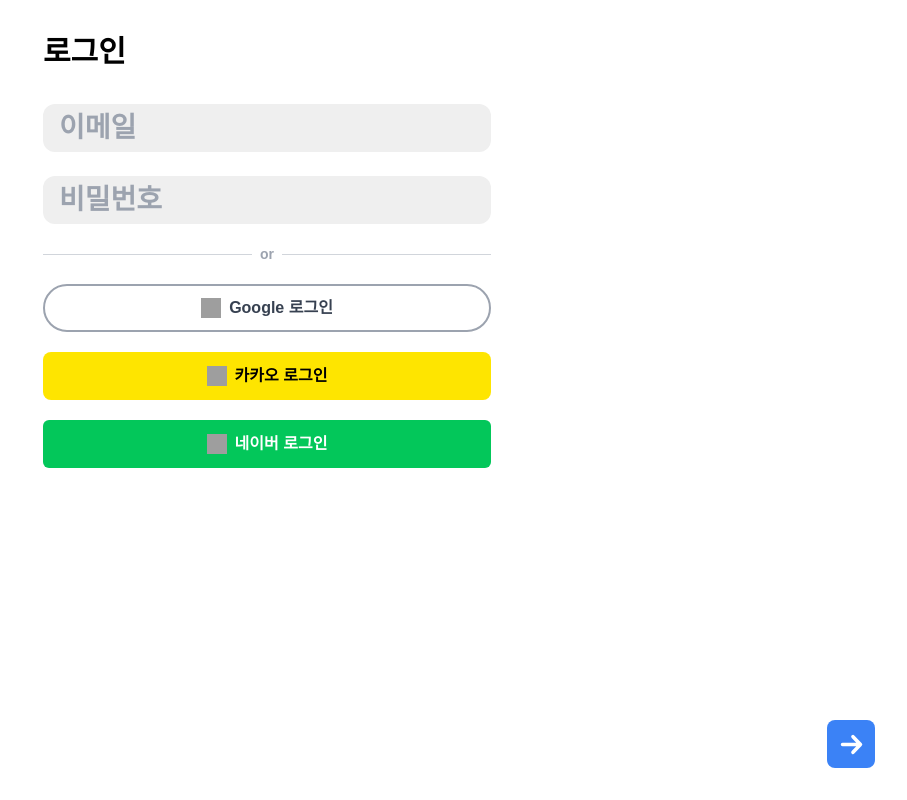
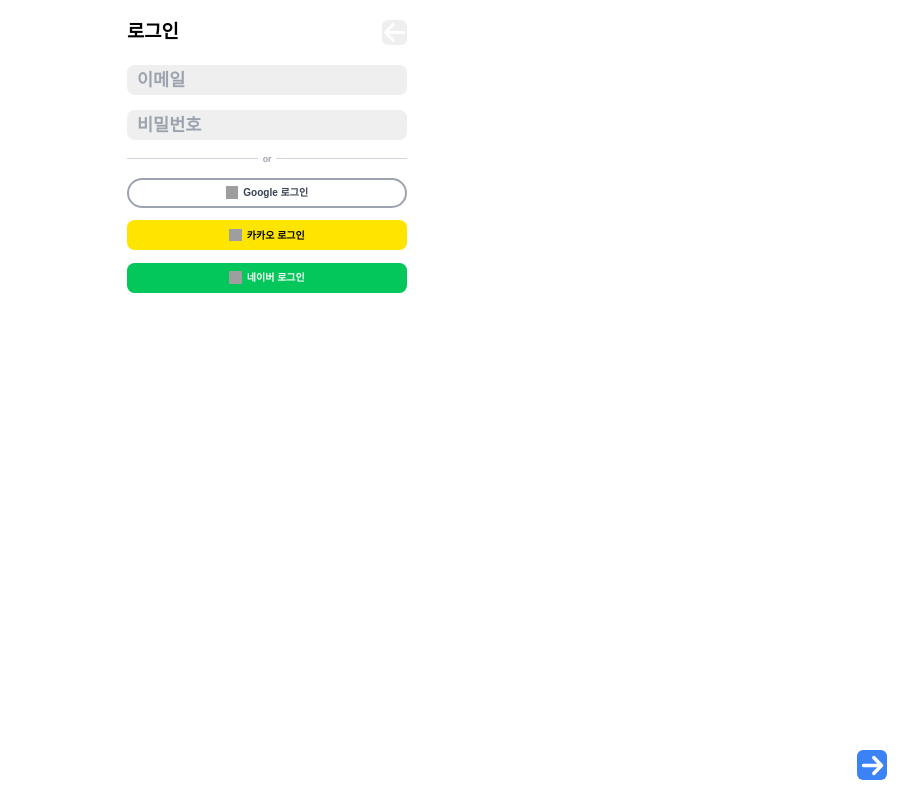
Before and after one commit to Meetup-Project/Meetup_front, a Next.js app: page /SignIn in a window 1280 px wide. Shown: the whole page, without its empty margins (373-1280 px from the left). Built offline with nearby package versions, Linux system fonts and the light colour scheme; grey boxes are pictures that could not be loaded.

Commit message:
feature/meeting 위에 부분 스타일은 완료가 됬는데 날짜캘린더 로직 구상중

```diff
--- a/app/globals.css
+++ b/app/globals.css
@@ -1,6 +1,10 @@
 @tailwind base;
 @tailwind components;
 @tailwind utilities;
+
+html{
+  font-size: 62.5%;
+}
 
 :root {
   --background: #ffffff;
--- a/app/pages/meeting.tsx
+++ b/app/pages/meeting.tsx
@@ -4,15 +4,29 @@
 
 
   return (
-    <div className='w-full h-screen flex flex-col items-center bg-white mx-auto p-4 sm:p-6 md:p-8' >
+    <div className='pt-[3.1rem] pl-[2.3rem] pr-[2.2rem] pb-[2.1rem] font-[pretendard] w-full h-screen flex flex-col bg-white gap-[2.1rem]' >
 
       {/*모임 이름 header*/}
-      <div className="text-black">
-        <span className='font-bold text-[1.75rem]'>모임 이름</span>
-        <span className='text-[1.25rem]'>모임의 이름을 정해주세요</span>
+      <div>
+        <div className="text-black flex gap-3 items-center">
+          <span className='font-bold text-[1.8rem]'>모임 이름</span>
+          <span className='text-[1.25rem] text-tgray'>모임의 이름을 정해주세요</span>
+        </div>
+        {/*모임 이름 입력칸*/}
+        <div className=' mt-[1.4rem]'>
+          <input type="text" placeholder="모임 이름"
+          className="bg-graygray w-full h-12 rounded-[0.7rem] pl-3 placeholder:font-bold font-pretendard text-base sm:text-lg md:text-xl text-black" />
+        </div>
       </div>
-      {/*모임 이름 입력칸*/}
-      <input type="text" placeholder="모임 이름" className="bg-graygray w-full h-12 rounded-[12px] px-4 py-3 placeholder:font-bold font-pretendard text-base sm:text-lg md:text-xl text-black" />
+      {/*시간 설정 */}
+      <div>
+        {/*시간 설정 헤더 */}
+        <div className="text-black flex gap-3 items-center">
+          <span className='font-bold text-[1.8rem]'>시간</span>
+          <span className="text-[1.25rem] text-tgray">설정할 시간의 범위를 설정해 주세요</span>
+        </div>
+        {/*시간 설정 선택*/}
+      </div>
     </div>
   )
 }
--- a/app/pages/signin.tsx
+++ b/app/pages/signin.tsx
@@ -50,54 +50,80 @@
   };
 
   return (
-    <>
-    <div className='w-full h-screen flex flex-col items-center bg-white mx-auto p-4 sm:p-6 md:p-8'>
+    <div className="w-full h-screen flex flex-col items-center bg-white mx-auto p-4 sm:p-6 md:p-8">
 
-    {/* 맨위 탑바 */}
-    <div className='flex items-center justify-between w-full max-w-md'>
-      <span className='text-black font-pretendard font-extrabold text-2xl sm:text-2xl md:text-3xl'>로그인</span>
-      <button onClick={goBack} className='rounded-lg bg-bluegray w-10 h-10 flex justify-center items-center'>
-        <img src='/arrow-right-sm.svg' alt='뒤로가기' />
+      {/* 상단 타이틀 및 뒤로가기 버튼 */}
+      <div className="flex items-center justify-between w-full max-w-md">
+        <span className="text-black font-pretendard font-extrabold text-2xl sm:text-2xl md:text-3xl">로그인</span>
+        <button onClick={goBack}
+          className="rounded-[0.625rem] bg-graygray w-10 h-10 flex justify-center items-center">
+          <img src="/arrow-right-sm.svg" alt="뒤로가기" />
         </button>
       </div>
 
-    {/*메인 입력칸  */}
-    <div className='flex flex-col gap-4 sm:gap-6 mt-8 w-full max-w-md items-center'>
-      <input value={EmailValue} onChange={(e) => SetEmailValue(e.target.value)} placeholder='이메일' type='text'
-      className="bg-graygray w-full h-12 rounded-[12px] px-4 py-3 placeholder:font-bold font-pretendard text-base sm:text-lg md:text-xl text-black" />
-      <input value={PasswordValue} onChange={(e) => SetPasswordValue(e.target.value)} placeholder='비밀번호' type='password'
-      className="bg-graygray w-full h-12 rounded-[12px] px-4 py-3 placeholder:font-bold font-pretendard text-base sm:text-lg md:text-xl text-black" />
-      {ErrorMessage && <p className='text-red-500 font-bold'>{ErrorMessage}</p>}
+      {/* 이메일 / 비밀번호 입력 */}
+      <div className="flex flex-col gap-4 sm:gap-6 mt-8 w-full max-w-md items-center">
+        <input
+          value={EmailValue}
+          onChange={(e) => SetEmailValue(e.target.value)}
+          placeholder="이메일"
+          type="text"
+          className="bg-graygray w-full h-12 rounded-[0.75rem] px-4 py-3 placeholder:font-bold font-pretendard text-base sm:text-lg md:text-xl text-black"
+        />
+        <input
+          value={PasswordValue}
+          onChange={(e) => SetPasswordValue(e.target.value)}
+          placeholder="비밀번호"
+          type="password"
+          className="bg-graygray w-full h-12 rounded-[0.75rem] px-4 py-3 placeholder:font-bold font-pretendard text-base sm:text-lg md:text-xl text-black"
+        />
+        {ErrorMessage && (
+          <p className="text-red-500 font-bold">{ErrorMessage}</p>
+        )}
       </div>
 
-    {/*가운데 분리선*/}
-    <div className='flex items-center gap-2 w-full max-w-md mt-5'>
-      <div className='flex-1 border-t border-gray-300'></div>
-      <span className='text-gray-400 font-semibold text-sm'>or</span>
-      <div className='flex-1 border-t border-gray-300'></div>
+      {/* 구분선 */}
+      <div className="flex items-center gap-2 w-full max-w-md mt-5">
+        <div className="flex-1 border-t border-gray-300"></div>
+        <span className="text-gray-400 font-semibold text-sm">or</span>
+        <div className="flex-1 border-t border-gray-300"></div>
       </div>
 
-    {/*Oauth 부분*/}
-    <div className='w-full max-w-md flex flex-col gap-5 mt-5'>
-      <button onClick={handleGoogleLogin} className='border-2 border-gray-400 rounded-full w-full h-12 text-gray-700 font-semibold flex items-center justify-center gap-2'>
-        <img src="/google-icon.svg" alt="Google" className="w-5 h-5" /> Google 로그인
+      {/* OAuth 로그인 버튼 */}
+      <div className="w-full max-w-md flex flex-col gap-5 mt-5">
+        <button
+          onClick={handleGoogleLogin}
+          className="border-2 border-gray-400 rounded-full w-full h-12 text-gray-700 font-semibold flex items-center justify-center gap-2"
+        >
+          <img src="/google-icon.svg" alt="Google" className="w-5 h-5" />
+          Google 로그인
         </button>
-      <button onClick={handleKakaoLogin} className='w-full h-12 rounded-lg bg-[#FEE500] text-[#000000] font-semibold flex items-center justify-center gap-2'>
-        <img src="/kakao-icon.svg" alt="Kakao" className="w-5 h-5" /> 카카오 로그인
+        <button
+          onClick={handleKakaoLogin}
+          className="w-full h-12 rounded-[0.75rem] bg-[#FEE500] text-black font-semibold flex items-center justify-center gap-2"
+        >
+          <img src="/kakao-icon.svg" alt="Kakao" className="w-5 h-5" />
+          카카오 로그인
         </button>
-      <button onClick={handleNaverLogin} className='w-full h-12 rounded-md bg-[#03C75A] text-white font-semibold flex items-center justify-center gap-2'>
-        <img src="/naver-icon.svg" alt="Naver" className="w-5 h-5" />네이버 로그인
+        <button
+          onClick={handleNaverLogin}
+          className="w-full h-12 rounded-[0.75rem] bg-[#03C75A] text-white font-semibold flex items-center justify-center gap-2"
+        >
+          <img src="/naver-icon.svg" alt="Naver" className="w-5 h-5" />
+          네이버 로그인
         </button>
       </div>
 
-    {/*넘어가는 버튼*/}
-    <div className='flex justify-end w-full mt-auto'>
-      <button onClick={handleLogin} className='rounded-lg bg-blue-500 w-12 h-12 flex justify-center items-center'>
-        <img src='/arrow-left-sm.svg' alt='로그인' />
+      {/* 로그인 실행 버튼 */}
+      <div className="flex justify-end w-full mt-auto">
+        <button
+          onClick={handleLogin}
+          className="rounded-[0.625rem] bg-blue-500 w-12 h-12 flex justify-center items-center"
+        >
+          <img src="/arrow-left-sm.svg" alt="로그인" />
         </button>
       </div>
     </div>
-</>
   );
 }
 
--- a/app/pages/signup.tsx
+++ b/app/pages/signup.tsx
@@ -54,25 +54,26 @@
       {/*맨위 탑바 */}
       <div className='flex items-center justify-between w-full'>
         <span className=' text-black font-pretendard font-extrabold text-3xl md:text-2xl'>회원가입</span>
-        <button onClick={goBack} className='rounded-lg bg-bluegray w-10 h-10 flex justify-center items-center'>
+        <button onClick={goBack} className='rounded-lg bg-graygray w-10 h-10 flex justify-center items-center'>
           <img src='/arrow-right-sm.svg' alt='뒤로가기' />
         </button>
       </div>
 
       {/* 인적사항 입력 */}
-      <div className="flex flex-col gap-[5vh] mt-[5vh] w-full items-center">
+      <div className="flex flex-col gap-[3vh] mt-[5vh] w-full items-center">
         <input value={username} onChange={(e) => setUsername(e.target.value)} placeholder="이름" type="text"
-          className="bg-graygray w-[80vw] h-[8vh] rounded-[12px] p-[5vw] placeholder:font-bold font-pretendard text-xl" />
+          className="bg-graygray w-full h-12 rounded-[12px] px-4 py-3 placeholder:font-bold font-pretendard text-base sm:text-lg md:text-xl text-black" />
         <input value={password} onChange={(e) => setPassword(e.target.value)} placeholder="비밀번호" type="password"
-          className="bg-graygray w-[80vw] h-[8vh] rounded-[12px] p-[5vw] placeholder:font-bold font-pretendard text-xl" />
+          className="bg-graygray w-full h-12 rounded-[12px] px-4 py-3 placeholder:font-bold font-pretendard text-base sm:text-lg md:text-xl text-black" />
         <input value={confirmPassword} onChange={(e) => setConfirmPassword(e.target.value)} placeholder="비밀번호 확인" type="password"
-          className="bg-graygray w-[80vw] h-[8vh] rounded-[12px] p-[5vw] placeholder:font-bold font-pretendard text-xl" />
+          className="bg-graygray w-full h-12 rounded-[12px] px-4 py-3 placeholder:font-bold font-pretendard text-base sm:text-lg md:text-xl text-black" />
         <input value={email} onChange={(e) => setEmail(e.target.value)} placeholder="이메일" type="email"
-          className="bg-graygray w-[80vw] h-[8vh] rounded-[12px] p-[5vw] placeholder:font-bold font-pretendard text-xl"/>
+          className="bg-graygray w-full h-12 rounded-[12px] px-4 py-3 placeholder:font-bold font-pretendard text-base sm:text-lg md:text-xl text-black"/>
+        {errorMessage && <p className='text-red-500 font-bold'>{errorMessage}</p>}
       </div>
 
       {/* 밑에 부분 */}
-      <div className='flex justify-end w-full max-w-md mt-[10vh]'>
+      <div className='flex justify-end w-full max-w-md mt-[13vh]'>
         <button onClick={handleSubmit } className='rounded-lg bg-blue-500 w-12 h-12 flex justify-center items-center'>
           <img src='/arrow-left-sm.svg' alt='로그인' />
         </button>
--- a/tailwind.config.js
+++ b/tailwind.config.js
@@ -10,6 +10,8 @@
       colors: {
         'blueblue': '#4B6BF5',
         'graygray': '#EFEFEF',
+        'tgray': '#AFB3C2',
+        'bggray' : 'EFEFEF'
       },
       fontSize: {
         'sm': ['0.875rem', '1.25rem'],
```
Lines whose indentation alone changed are shown as unchanged.
